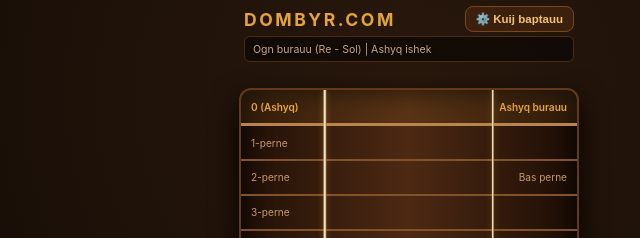
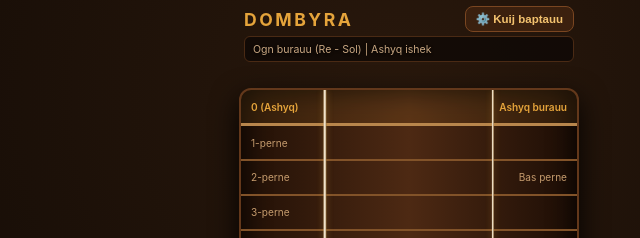
Before and after one commit to DarhanBektaban/Dombyr, a plain HTML site: page index.html in a window 1280 px wide. Shown: the top 238 px of the page, 231-871 px from the left. Drawn offline with Linux system fonts and the light colour scheme.

Commit message:
Change site title from 'DOMBYR.COM' to 'DOMBYRA'

```diff
--- a/index.html
+++ b/index.html
@@ -264,7 +264,7 @@
 
   <header>
     <div class="top-bar">
-      <h1>DOMBYR.COM</h1>
+      <h1>DOMBYRA</h1>
       <button class="lab-btn" id="toggleLabBtn">⚙️ Kuij baptauu</button>
     </div>
     <div class="wave-bar">
```
